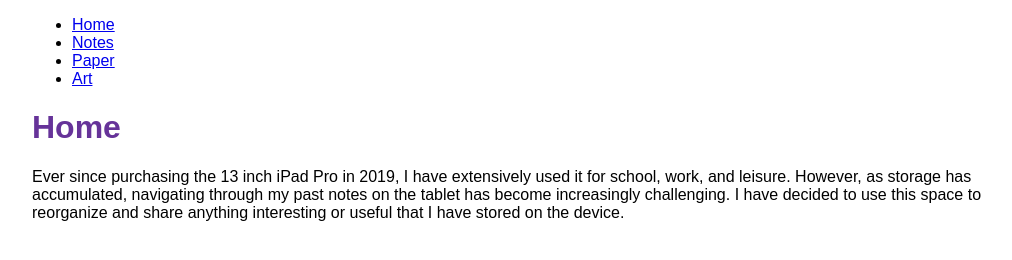
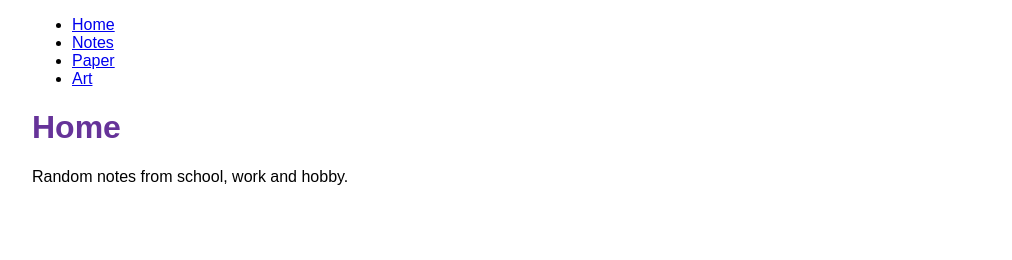
Before and after one commit to KaiwenHuu/kaiwenhuu.github.io, a Gatsby site: page / in a window 1280 px wide. Shown: the whole page, without its empty margins (108-1120 px from the left). Built offline with nearby package versions, Linux system fonts and the light colour scheme; Gatsby itself is replaced by a stand-in of ours.

Commit message:
edit title page

```diff
--- a/src/pages/index.js
+++ b/src/pages/index.js
@@ -128,7 +128,7 @@ const IndexPage = () => {
   return (
     <Layout pageTitle="Home">
       <p>
-        Ever since purchasing the 13 inch iPad Pro in 2019, I have extensively used it for school, work, and leisure. However, as storage has accumulated, navigating through my past notes on the tablet has become increasingly challenging. I have decided to use this space to reorganize and share anything interesting or useful that I have stored on the device.
+        Random notes from school, work and hobby.
       </p>
       {/* <p>
         A little about myself: I studied Economics at UBC, concentrating on microeconomics, computational methods, and machine learning. My interest was particularly sparked by the challenge of implementing and scaling microeconomic models on various platforms. Since graduating, I have worked as a software engineer and data scientist in Japan. If you have similar academic or technological interests, or if you'd like to discuss some of my novice artwork, please feel free to reach out. I'm always open to connecting and sharing ideas.
```
